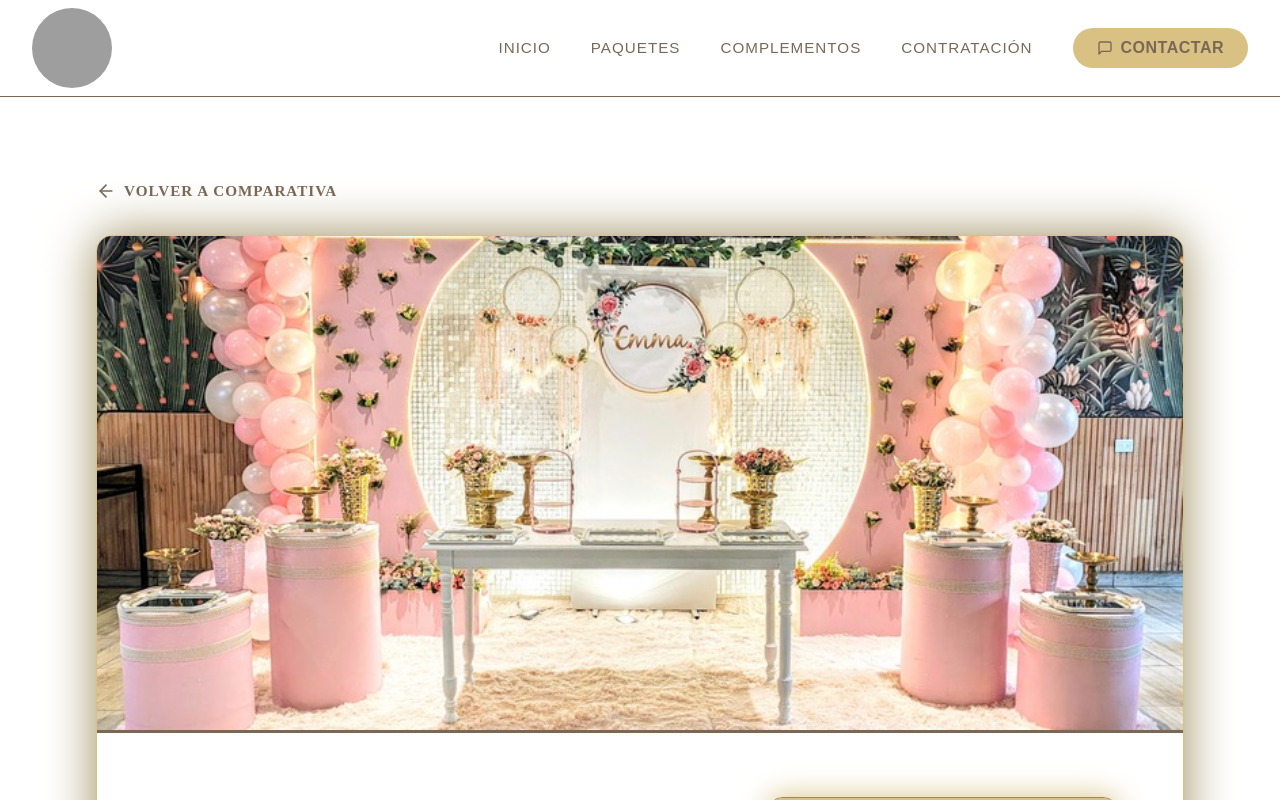
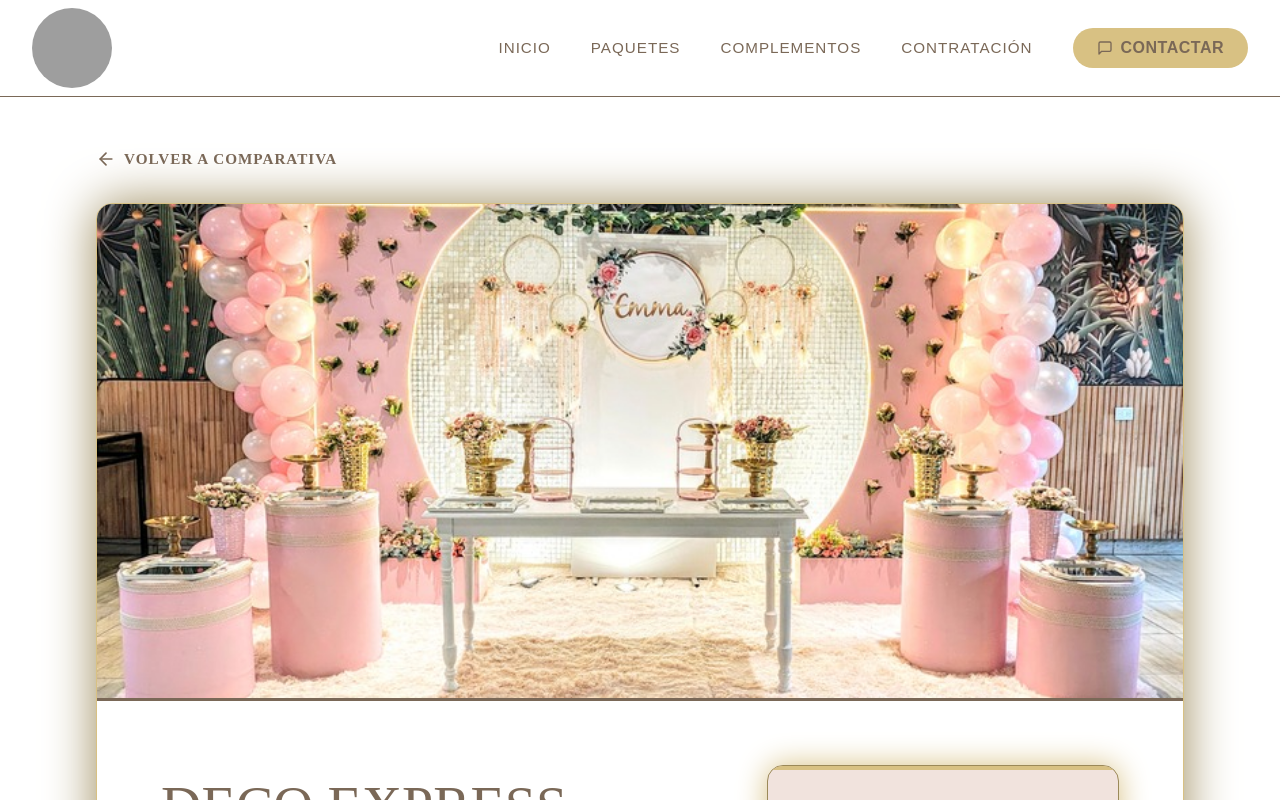
Before and after one commit to LautaroLeall/MyM_Decoraciones, a React (Vite) app: page /paquete/express in a window 1280 px wide. Shown: the top 800 px of the page. Built offline with nearby package versions, Linux system fonts and the light colour scheme; grey boxes are pictures that could not be loaded.

Commit message:
page /paquete:id (call component DetallesPaq)

```diff
--- a/src/page/PaqueteId.jsx
+++ b/src/page/PaqueteId.jsx
@@ -2,7 +2,7 @@ import DetallesPaq from '../components/DetallesPaq';
 
 const PaqueteId = () => {
     return (
-        <div className="pt-33 px-5 md:px-10 pb-20 mx-auto">
+        <div className="pt-25 pb-10">
             <DetallesPaq />
         </div>
     );
```
